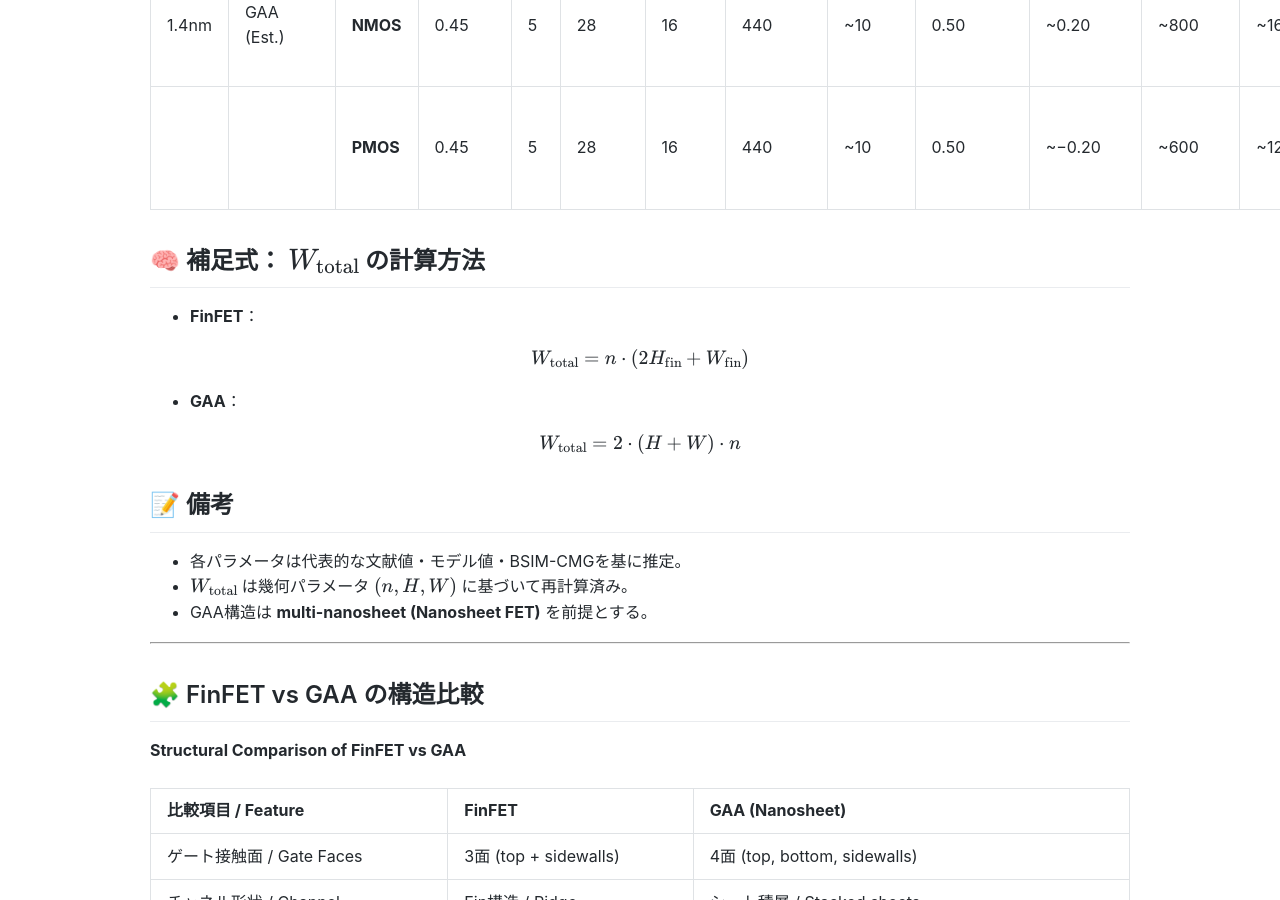
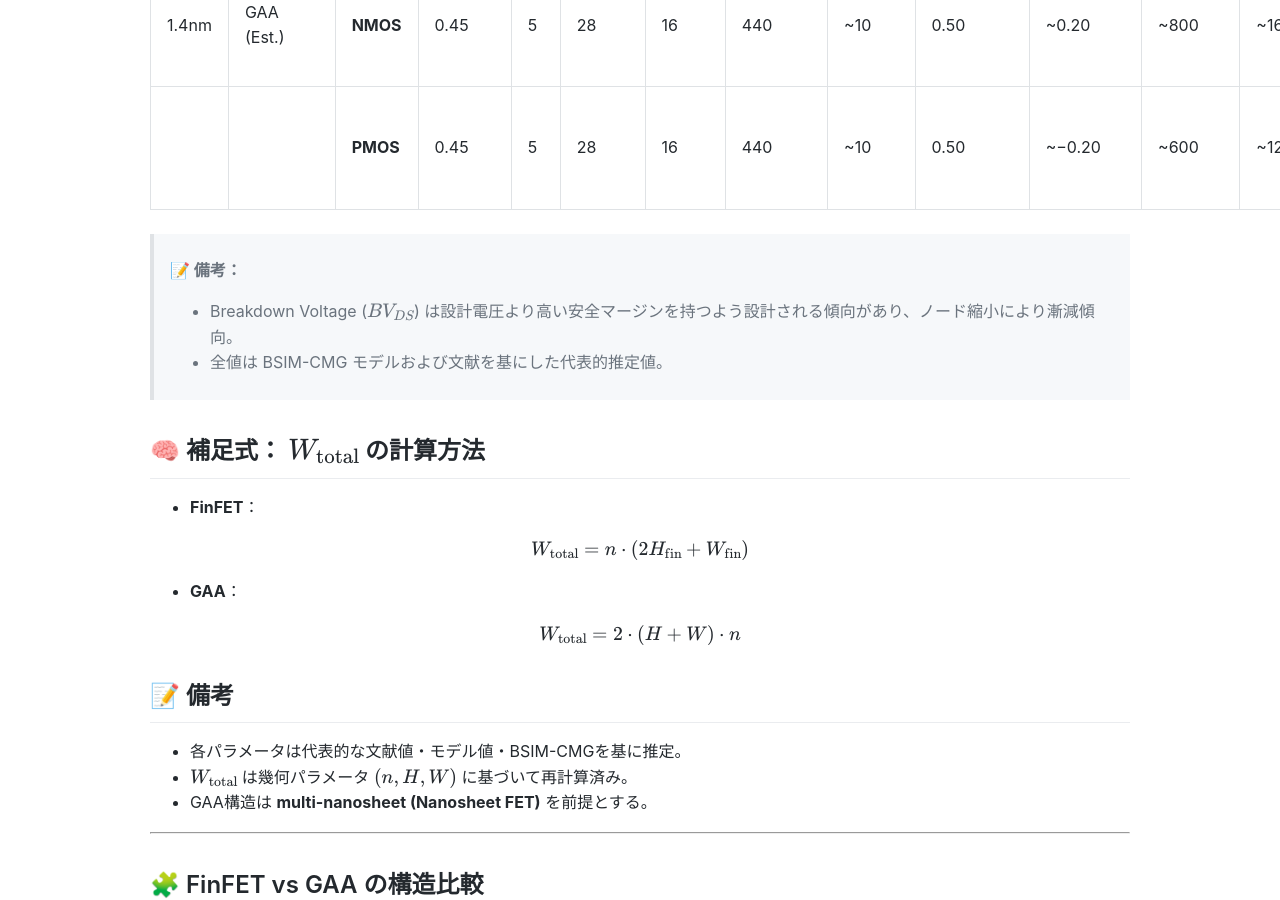
Before and after one commit to Samizo-AITL/Edusemi-v4x, a Jekyll site: the page built from f_chapter1_finfet_gaa/appendixf1_05_node_params.md, in a window 1280 px wide and 900 px high, scrolled down 2526 px. Built offline with Jekyll 4.4.1, drawn with Linux system fonts in a browser that asks for light colours; our own code applies the rules of GitHub Pages for plain Markdown files.

Commit message:
Update appendixf1_05_node_params.md

```diff
--- a/f_chapter1_finfet_gaa/appendixf1_05_node_params.md
+++ b/f_chapter1_finfet_gaa/appendixf1_05_node_params.md
@@ -12,25 +12,28 @@
 - FinFET: $W_{\mathrm{total}} = n \cdot (2H + W)$
 - GAA: $W_{\mathrm{total}} = 2 \cdot (H + W) \cdot n$
 
-| ノード<br>Node | 構造<br>Structure | タイプ<br>Type | $V_{\mathrm{DD}}$ (V)<br>Supply Voltage | $n$<br>数 | $H$ (nm)<br>Height | $W$ (nm)<br>Width | $W_{\mathrm{total}}$ (nm)<br>Effective Width | $L_g$ (nm)<br>Gate Length | $T_{\mathrm{ox}}$ (nm)<br>Oxide Thickness | $V_{\mathrm{th}}$ (V)<br>Threshold Voltage | $I_{\mathrm{dlin}}$ (nA/nm)<br>Linear Current | $I_{\mathrm{dsat}}$ (nA/nm)<br>Saturation Current | $I_{\mathrm{off}}$ (nA/nm)<br>Leakage | $I_{\mathrm{cutoff}}$ (nA)<br>Cutoff Current | 備考 / Note |
-|----------------|------------------|----------------|----------------------|-----|-----------|-----------|-------------------------|----------------|------------------------|-------------------------|----------------------------|-----------------------------|-----------------------------|----------------------------|-------------------------|
-| 22nm | FinFET | **NMOS** | 0.8 | 2 | 40 | 10 | 180 | 25 | 1.2 | ~0.45 | ~500 | ~1000 | ~10 | ~100 | 25℃ / BSIM-CMG |
-|      |        | **PMOS** | 0.8 | 2 | 40 | 10 | 180 | 25 | 1.2 | ~−0.45 | ~350 | ~750 | ~10 | ~100 | 25℃ / BSIM-CMG |
-| 14nm | FinFET | **NMOS** | 0.75 | 3 | 45 | 8 | 294 | 20 | 1.0 | ~0.40 | ~550 | ~1100 | ~5 | ~50 | 25℃ / BSIM-CMG |
-|      |        | **PMOS** | 0.75 | 3 | 45 | 8 | 294 | 20 | 1.0 | ~−0.40 | ~385 | ~825 | ~5 | ~50 | 25℃ / BSIM-CMG |
-| 10nm | FinFET | **NMOS** | 0.7 | 3 | 50 | 10 | 320 | 18 | 0.85 | ~0.35 | ~600 | ~1200 | ~1–2 | ~10–20 | 25℃ / BSIM-CMG |
-|      |        | **PMOS** | 0.7 | 3 | 50 | 10 | 320 | 18 | 0.85 | ~−0.35 | ~420 | ~900 | ~1–2 | ~10–20 | 25℃ / BSIM-CMG |
-| 7nm | FinFET | **NMOS** | 0.65 | 4 | 55 | 10 | 480 | 16 | 0.75 | ~0.30 | ~650 | ~1300 | <1.0 | ~5 | 25℃ / BSIM-CMG |
-|     |        | **PMOS** | 0.65 | 4 | 55 | 10 | 480 | 16 | 0.75 | ~−0.30 | ~460 | ~950 | <1.0 | ~5 | 25℃ / BSIM-CMG |
-| 5nm | FinFET | **NMOS** | 0.60 | 5 | 55 | 8 | 550 | 14 | 0.65 | ~0.30 | ~700 | ~1400 | <0.5 | ~1–2 | 25℃ / BSIM-CMG |
-|     |        | **PMOS** | 0.60 | 5 | 55 | 8 | 550 | 14 | 0.65 | ~−0.30 | ~500 | ~1000 | <0.5 | ~1–2 | 25℃ / BSIM-CMG |
-| 3nm | GAA    | **NMOS** | 0.55 | 4 | 30 | 15 | 360 | 14–15 | 0.60 | ~0.25 | ~700 | ~1400 | <1.0 | ~5 | 25℃ / BSIM-CMG |
-|     |        | **PMOS** | 0.55 | 4 | 30 | 15 | 360 | 14–15 | 0.60 | ~−0.25 | ~500 | ~1000 | <1.0 | ~5 | 25℃ / BSIM-CMG |
-| 2nm | GAA    | **NMOS** | 0.50 | 4 | 28 | 14 | 336 | ~12 | 0.55 | ~0.23 | ~750 | ~1500 | <0.5 | ~2 | 25℃ / BSIM-CMG |
-|     |        | **PMOS** | 0.50 | 4 | 28 | 14 | 336 | ~12 | 0.55 | ~−0.23 | ~550 | ~1100 | <0.5 | ~2 | 25℃ / BSIM-CMG |
-| 1.4nm | GAA (Est.) | **NMOS** | 0.45 | 5 | 28 | 16 | 440 | ~10 | 0.50 | ~0.20 | ~800 | ~1600 | <0.3 | ~1 | 25℃ / BSIM-CMG |
-|        |             | **PMOS** | 0.45 | 5 | 28 | 16 | 440 | ~10 | 0.50 | ~−0.20 | ~600 | ~1200 | <0.3 | ~1 | 25℃ / BSIM-CMG |
+| ノード<br>Node | 構造<br>Structure | タイプ<br>Type | $V_{\mathrm{DD}}$ (V)<br>Supply Voltage | $n$<br>数 | $H$ (nm)<br>Height | $W$ (nm)<br>Width | $W_{\mathrm{total}}$ (nm)<br>Effective Width | $L_g$ (nm)<br>Gate Length | $T_{\mathrm{ox}}$ (nm)<br>Oxide Thickness | $V_{\mathrm{th}}$ (V)<br>Threshold Voltage | $I_{\mathrm{dlin}}$ (nA/nm)<br>Linear Current | $I_{\mathrm{dsat}}$ (nA/nm)<br>Saturation Current | $I_{\mathrm{off}}$ (nA/nm)<br>Leakage | $I_{\mathrm{cutoff}}$ (nA)<br>Cutoff Current | $BV_{DS}$ (V)<br>Breakdown Voltage | 備考 / Note |
+|----------------|------------------|----------------|----------------------|-----|-----------|-----------|-------------------------|----------------|------------------------|-------------------------|----------------------------|-----------------------------|-----------------------------|----------------------------|-------------------------|------------------------|
+| 22nm | FinFET | **NMOS** | 0.8 | 2 | 40 | 10 | 180 | 25 | 1.2 | ~0.45 | ~500 | ~1000 | ~10 | ~100 | ~2.0 | 25℃ / BSIM-CMG |
+|      |        | **PMOS** | 0.8 | 2 | 40 | 10 | 180 | 25 | 1.2 | ~−0.45 | ~350 | ~750 | ~10 | ~100 | ~2.0 | 25℃ / BSIM-CMG |
+| 14nm | FinFET | **NMOS** | 0.75 | 3 | 45 | 8 | 294 | 20 | 1.0 | ~0.40 | ~550 | ~1100 | ~5 | ~50 | ~1.8 | 25℃ / BSIM-CMG |
+|      |        | **PMOS** | 0.75 | 3 | 45 | 8 | 294 | 20 | 1.0 | ~−0.40 | ~385 | ~825 | ~5 | ~50 | ~1.8 | 25℃ / BSIM-CMG |
+| 10nm | FinFET | **NMOS** | 0.7 | 3 | 50 | 10 | 320 | 18 | 0.85 | ~0.35 | ~600 | ~1200 | ~1–2 | ~10–20 | ~1.6 | 25℃ / BSIM-CMG |
+|      |        | **PMOS** | 0.7 | 3 | 50 | 10 | 320 | 18 | 0.85 | ~−0.35 | ~420 | ~900 | ~1–2 | ~10–20 | ~1.6 | 25℃ / BSIM-CMG |
+| 7nm | FinFET | **NMOS** | 0.65 | 4 | 55 | 10 | 480 | 16 | 0.75 | ~0.30 | ~650 | ~1300 | <1.0 | ~5 | ~1.5 | 25℃ / BSIM-CMG |
+|     |        | **PMOS** | 0.65 | 4 | 55 | 10 | 480 | 16 | 0.75 | ~−0.30 | ~460 | ~950 | <1.0 | ~5 | ~1.5 | 25℃ / BSIM-CMG |
+| 5nm | FinFET | **NMOS** | 0.60 | 5 | 55 | 8 | 550 | 14 | 0.65 | ~0.30 | ~700 | ~1400 | <0.5 | ~1–2 | ~1.3 | 25℃ / BSIM-CMG |
+|     |        | **PMOS** | 0.60 | 5 | 55 | 8 | 550 | 14 | 0.65 | ~−0.30 | ~500 | ~1000 | <0.5 | ~1–2 | ~1.3 | 25℃ / BSIM-CMG |
+| 3nm | GAA    | **NMOS** | 0.55 | 4 | 30 | 15 | 360 | 14–15 | 0.60 | ~0.25 | ~700 | ~1400 | <1.0 | ~5 | ~1.2 | 25℃ / BSIM-CMG |
+|     |        | **PMOS** | 0.55 | 4 | 30 | 15 | 360 | 14–15 | 0.60 | ~−0.25 | ~500 | ~1000 | <1.0 | ~5 | ~1.2 | 25℃ / BSIM-CMG |
+| 2nm | GAA    | **NMOS** | 0.50 | 4 | 28 | 14 | 336 | ~12 | 0.55 | ~0.23 | ~750 | ~1500 | <0.5 | ~2 | ~1.1 | 25℃ / BSIM-CMG |
+|     |        | **PMOS** | 0.50 | 4 | 28 | 14 | 336 | ~12 | 0.55 | ~−0.23 | ~550 | ~1100 | <0.5 | ~2 | ~1.1 | 25℃ / BSIM-CMG |
+| 1.4nm | GAA (Est.) | **NMOS** | 0.45 | 5 | 28 | 16 | 440 | ~10 | 0.50 | ~0.20 | ~800 | ~1600 | <0.3 | ~1 | ~1.0 | 25℃ / BSIM-CMG |
+|        |             | **PMOS** | 0.45 | 5 | 28 | 16 | 440 | ~10 | 0.50 | ~−0.20 | ~600 | ~1200 | <0.3 | ~1 | ~1.0 | 25℃ / BSIM-CMG |
 
+> **📝 備考：**
+> - Breakdown Voltage ($BV_{DS}$) は設計電圧より高い安全マージンを持つよう設計される傾向があり、ノード縮小により漸減傾向。
+> - 全値は BSIM-CMG モデルおよび文献を基にした代表的推定値。
 
 ## 🧠 補足式： $W_{\mathrm{total}}$  の計算方法
 
```
